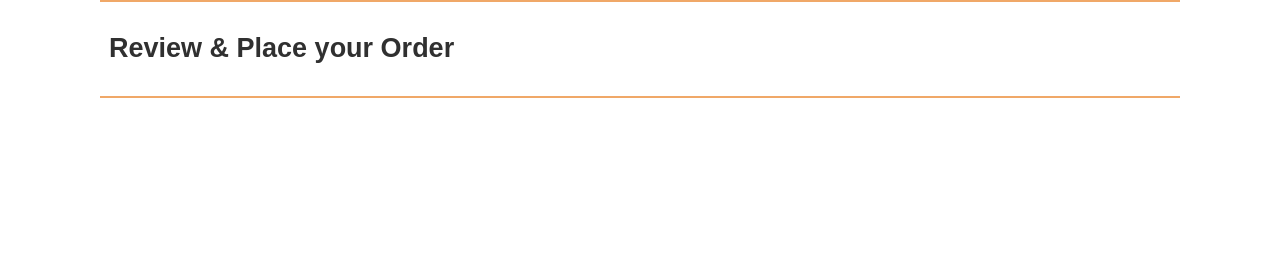
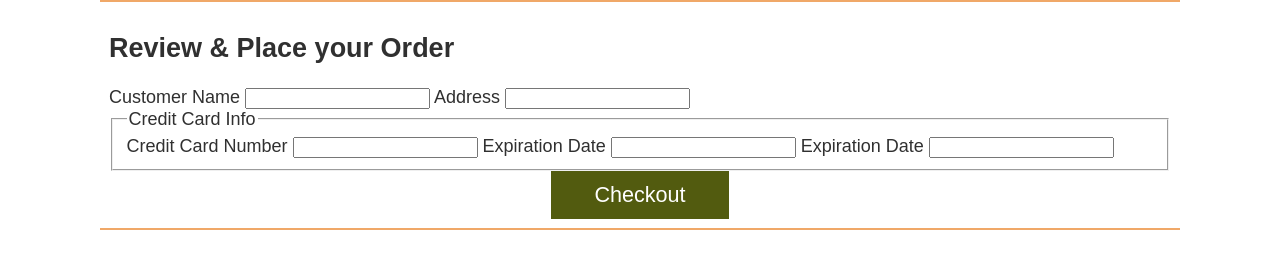
Before and after one commit to bykarol/wdd330-Team4, a website: page src/checkout/index.html in a window 1280 px wide. Drawn offline with Linux system fonts and the light colour scheme; files that its build step writes are made by us from their sources.

Commit message:
team6 actv half done

```diff
--- a/src/checkout/index.html
+++ b/src/checkout/index.html
@@ -1,6 +1,7 @@
 <!DOCTYPE html>
 
 <html lang="en">
+
 <head>
   <meta charset="UTF-8" />
 
@@ -16,9 +17,27 @@
   <main class="divider">
     <section class="products">
       <h2>Review & Place your Order</h2>
+      <form>
+        <label for="customerName">Customer Name</label>
+        <input type="text" id="customerName" name="customerName">
+        <label for="customerAddress">Address</label>
+        <input type="text" id="customerAddress" name="customerAddress">
+        <fieldset>
+          <legend>Credit Card Info</legend>
+          <label for="ccNum">Credit Card Number</label>
+          <input type="text" id="ccNum" name="ccNum">
+          <label for="expDate">Expiration Date</label>
+          <input type="text" id="expDate" name="expDate">
+
+          <label for="securityCode">Expiration Date</label>
+          <input type="number" id="securityCode" name="securityCode">
+        </fieldset>
+        <button type="submit">Checkout</button>
+      </form>
     </section>
   </main>
 
   <footer id="main-footer"></footer>
 </body>
+
 </html>
```
Also changed, not shown: src/cart/index.html (+3 -0 lines), src/js/CheckoutProcess.mjs (added, +30 -0 lines). Lines whose indentation alone changed are shown as unchanged.
